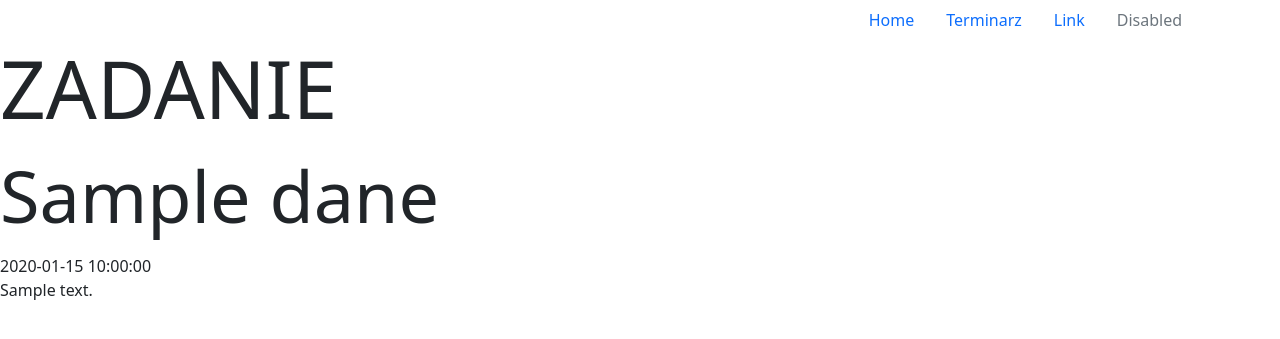
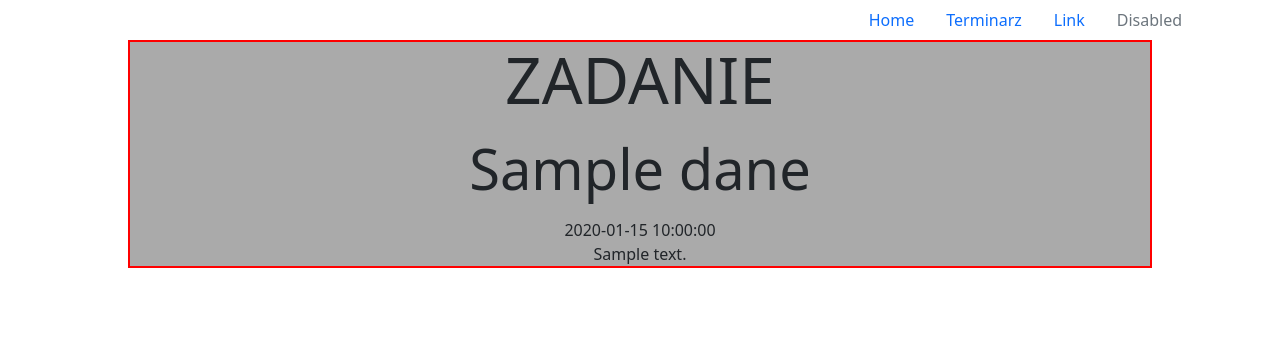
Before and after one commit to MariuszKrz/yapa, a Flask app: template templates/show_task.html in a window 1280 px wide. Shown: the top 339 px of the page. Run offline with Flask 2, Linux system fonts and the light colour scheme; the template is opened without the code that fills it: most values are stand-ins (such as "Sample title", 1, 10 or a date in 2020); some libraries are stand-ins or nearby versions.

Commit message:
Step fooooorward

```diff
--- a/static/style.css
+++ b/static/style.css
@@ -5,3 +5,10 @@ td.tdLink a {
     text-decoration: none;
 	color: black;
 }
+
+.show_task  {
+    align: center;
+    width: 80%;
+    border: 2px solid red;
+    background-color: #aaaaaa;
+}
--- a/templates/index.html
+++ b/templates/index.html
@@ -27,7 +27,7 @@
 	<div>
 		{% block tabela %}{% endblock %}
 	</div>
-    <div>
+    <div align="center">
 		{% block task %}{% endblock %}
 	</div>
 
--- a/templates/show_task.html
+++ b/templates/show_task.html
@@ -2,11 +2,13 @@
 {% block title %}Lista zadań{% endblock %}
 
 {% block task %}
-<div class="display-1"><p>ZADANIE</p></div>
 
-		<div class="display-2"><p>{{ dane.name }}</p></div>
+<div class="show_task">
+	<div class="display-3"><p>ZADANIE</p></div>
+
+		<div class="display-4"><p>{{ dane.name }}</p></div>
 		<div>{{ dane.date }}</div>
 		<div>{{ dane.description }}</div>
-
+</div>
 
 {% endblock %}
```
Also changed, not shown: zadania.db.
